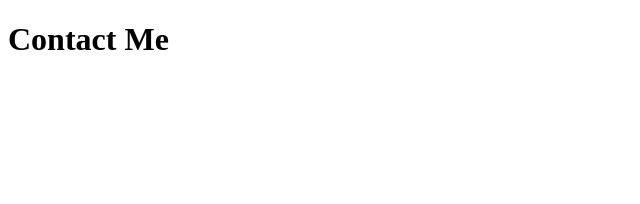
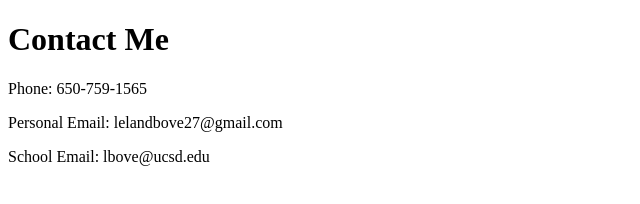
Before and after one commit to lelandbove27/Portfolio-Website, a plain HTML site: page contact.html in a window 1280 px wide. Shown: the whole page, without its empty margins (0-640 px from the left). Drawn offline with Linux system fonts and the light colour scheme.

Commit message:
update contact info

```diff
--- a/contact.html
+++ b/contact.html
@@ -7,6 +7,8 @@
     </head>
     <body>
         <h1>Contact Me</h1>
-        <p></p>
+        <p>Phone: 650-759-1565</p>
+        <p>Personal Email: lelandbove27@gmail.com</p>
+        <p>School Email: lbove@ucsd.edu</p>
     </body>
 </html>
```
